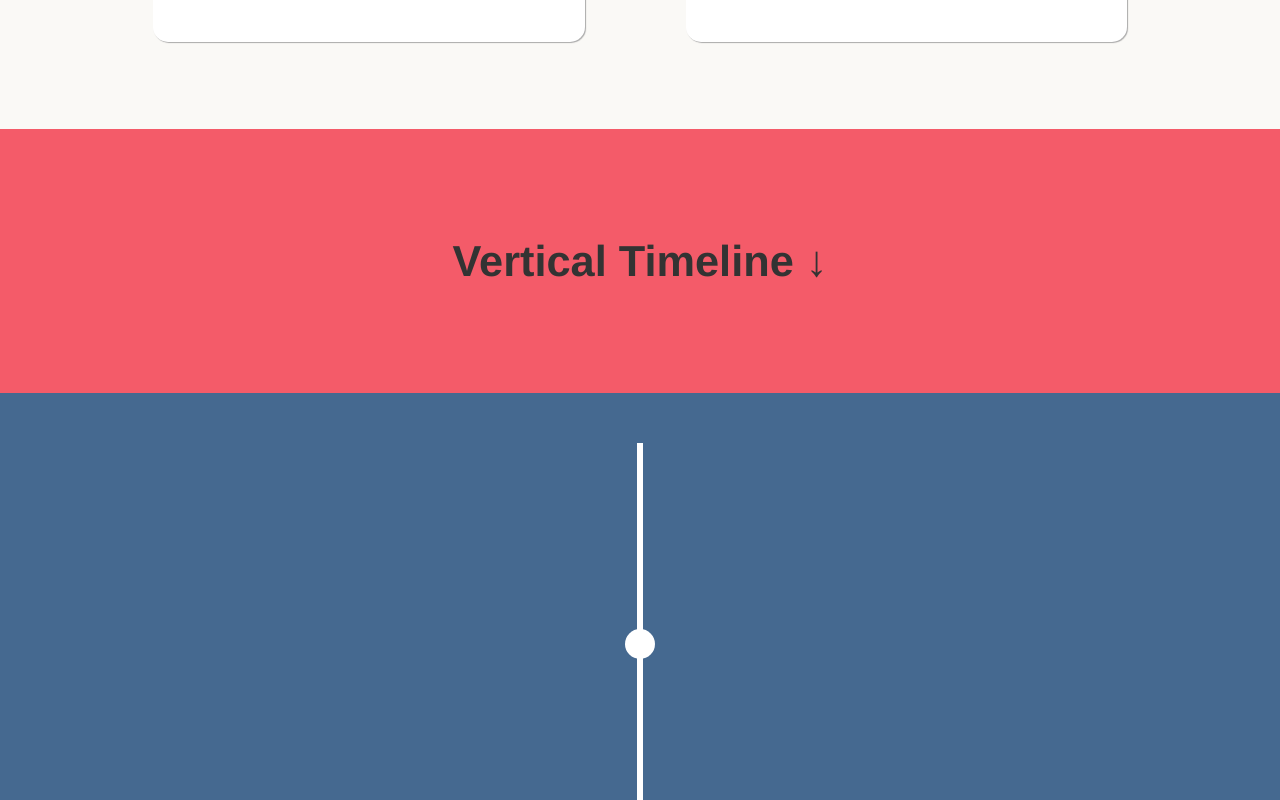
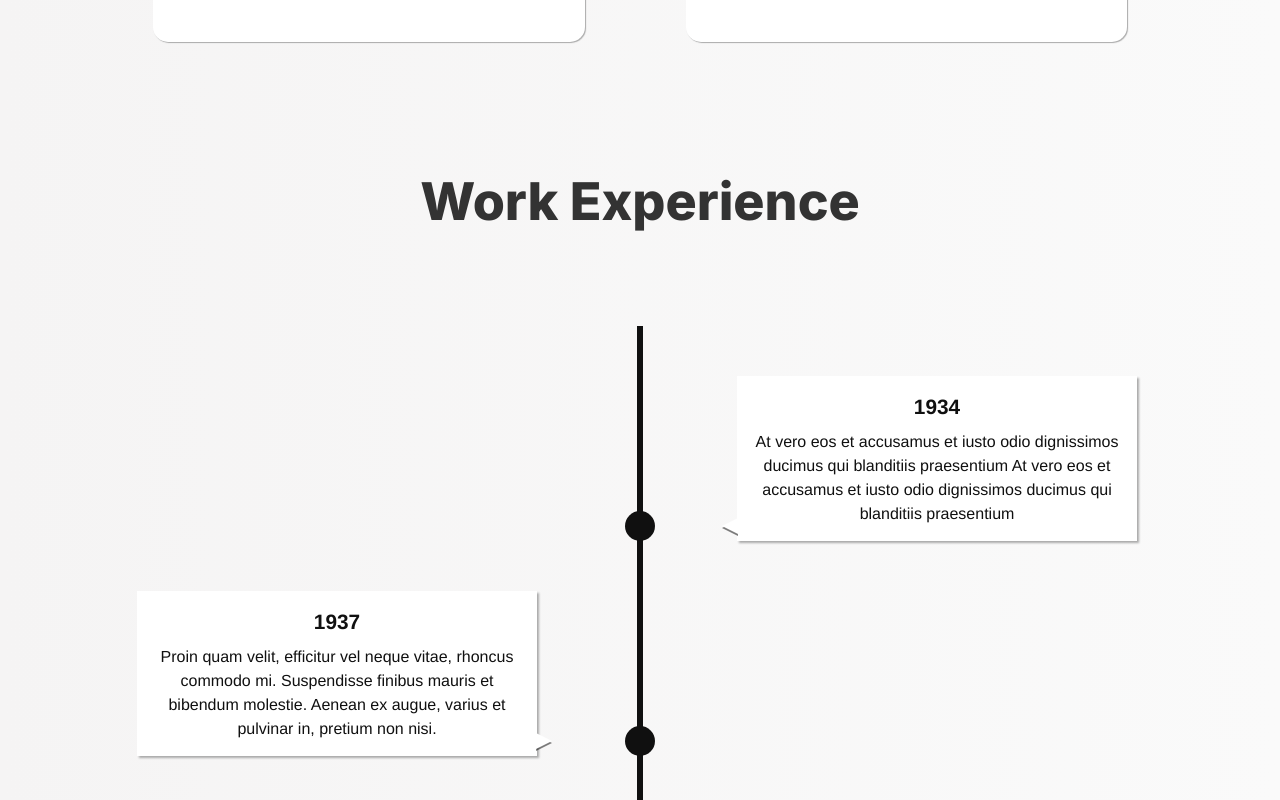
Before and after one commit to arisanator9900/Alex-Stovall-Modern-Portfolio, a React (Vite) app: page / in a window 1280 px wide. Shown: the part 1440-2240 px from the top of the page. Built offline with nearby package versions, Linux system fonts and the light colour scheme.

Commit message:
FIX: Timeline displays correctly and has correct styling

```diff
--- a/src/App.css
+++ b/src/App.css
@@ -1,13 +1,14 @@
 
-.content-box {
-  background-color: #FAF9F6;
-  width: 100%;
-}
 
 /*=============== GOOGLE FONTS ===============*/
 @import url("https://fonts.googleapis.com/css2?family=Poppins:wght@400;500;600&display=swap");
 
 /*=============== VARIABLES CSS ===============*/
+.content-box {
+  background: rgb(207,207,207);
+  background: linear-gradient(90deg, rgb(245, 244, 244) 0%, rgb(250, 250, 250) 100%);;
+  width: 100%;
+}
 :root {
   --header-height: 3rem;
 
--- a/src/App.tsx
+++ b/src/App.tsx
@@ -14,7 +14,6 @@ function App() {
         <Skills/>
         <Timeline/>
         <Projects/>
-
       </div>
 
     </div>
--- a/src/components/Timeline.tsx
+++ b/src/components/Timeline.tsx
@@ -1,49 +1,35 @@
 import React from 'react'
 import '../css/Timeline.css'
+// import timelineData from '../data/timelineData.js'
+
+
 
 const Timeline = () => {
-    (function () {
-        "use strict";
-
-        // define variables
-        var items = document.querySelectorAll(".timeline li");
-
-        // check if an element is in viewport
-        // http://stackoverflow.com/questions/123999/how-to-tell-if-a-dom-element-is-visible-in-the-current-viewport
-        function isElementInViewport(el: any) {
-            var rect = el.getBoundingClientRect();
-            return (
-                rect.top >= 0 &&
-                rect.left >= 0 &&
-                rect.bottom <=
-                (window.innerHeight || document.documentElement.clientHeight) &&
-                rect.right <= (window.innerWidth || document.documentElement.clientWidth)
-            );
-        }
-
-        function callbackFunc() {
-            for (var i = 0; i < items.length; i++) {
-                if (isElementInViewport(items[i])) {
+        let items = document.querySelectorAll(".timeline");
+        console.log(items)
+        const handleScroll = () => {
+            for (let i = 0; i < items.length; i++) {
+                console.log(items)
                     items[i].classList.add("in-view");
-                }
             }
         }
 
-        // listen for events
-        window.addEventListener("load", callbackFunc);
-        window.addEventListener("resize", callbackFunc);
-        window.addEventListener("scroll", callbackFunc);
-    })();
+
 
     //education vs work toggle
     //create a button component. have 2 buttons, if work button is pushed, call setIsWork to true in state
     //then toggle work button css to active and the education button to inactive.
     //in this component feed the education data or the work data into the flow based on what is here
+
+    //h1 isWork ? "Work Experience" : "Education and Certifications"
     return (
-        <div className='timeline-body'>
+        <div
+        className='timeline-body'
+        onLoad={handleScroll}
+        >
             <section className="intro">
                 <div className="container">
-                    <h1>Vertical Timeline &darr;</h1>
+                    <h1 className='timeline-title'>Work Experience</h1>
                 </div>
             </section>
 
@@ -69,54 +55,8 @@ const Timeline = () => {
                             <time>1943</time> In mattis elit vitae odio posuere, nec maximus massa varius. Suspendisse varius volutpat mattis. Vestibulum id magna est.
                         </div>
                     </li>
-                    <li>
-                        <div>
-                            <time>1946</time> In mattis elit vitae odio posuere, nec maximus massa varius. Suspendisse varius volutpat mattis. Vestibulum id magna est.
-                        </div>
-                    </li>
-                    <li>
-                        <div>
-                            <time>1956</time> In mattis elit vitae odio posuere, nec maximus massa varius. Suspendisse varius volutpat mattis. Vestibulum id magna est.
-                        </div>
-                    </li>
-                    <li>
-                        <div>
-                            <time>1957</time> In mattis elit vitae odio posuere, nec maximus massa varius. Suspendisse varius volutpat mattis. Vestibulum id magna est.
-                        </div>
-                    </li>
-                    <li>
-                        <div>
-                            <time>1967</time> Aenean condimentum odio a bibendum rhoncus. Ut mauris felis, volutpat eget porta faucibus, euismod quis ante.
-                        </div>
-                    </li>
-                    <li>
-                        <div>
-                            <time>1977</time> Vestibulum porttitor lorem sed pharetra dignissim. Nulla maximus, dui a tristique iaculis, quam dolor convallis enim, non dignissim ligula ipsum a turpis.
-                        </div>
-                    </li>
-                    <li>
-                        <div>
-                            <time>1985</time> In mattis elit vitae odio posuere, nec maximus massa varius. Suspendisse varius volutpat mattis. Vestibulum id magna est.
-                        </div>
-                    </li>
-                    <li>
-                        <div>
-                            <time>2000</time> In mattis elit vitae odio posuere, nec maximus massa varius. Suspendisse varius volutpat mattis. Vestibulum id magna est.
-                        </div>
-                    </li>
-                    <li>
-                        <div>
-                            <time>2005</time> In mattis elit vitae odio posuere, nec maximus massa varius. Suspendisse varius volutpat mattis. Vestibulum id magna est.
-                        </div>
-                    </li>
                 </ul>
             </section>
-            <footer className="page-footer">
-                <span>made by </span>
-                <a href="https://georgemartsoukos.com/" target="_blank">
-                    <img width="24" height="24" src="https://assets.codepen.io/162656/george-martsoukos-small-logo.svg" alt="George Martsoukos logo" />
-                </a>
-            </footer>
         </div>
     )
 }
--- a/src/css/Timeline.css
+++ b/src/css/Timeline.css
@@ -8,8 +8,9 @@
 
 .timeline-body {
   font: normal 16px/1.5 "Helvetica Neue", sans-serif;
-  background: #456990;
-  color: #fff;
+  background: rgb(207,207,207);
+  background: linear-gradient(90deg, rgb(245, 244, 244) 0%, rgb(250, 250, 250) 100%);
+  color: #101010;
   overflow-x: hidden;
   padding-bottom: 50px;
 }
@@ -19,19 +20,23 @@
 –––––––––––––––––––––––––––––––––––––––––––––––––– */
 
 .intro {
-  background: #f45b69;
-  padding: 100px 0;
+    background: rgb(207,207,207);
+    background: linear-gradient(90deg, rgb(245, 244, 244) 0%, rgb(250, 250, 250) 100%);
+  padding: 1rem;
 }
 
 .container {
-  width: 90%;
+  width: 100%;
   max-width: 1200px;
   margin: 0 auto;
   text-align: center;
 }
 
-h1 {
-  font-size: 2.5rem;
+.timeline-title {
+    font-family: Inter;
+    font-weight: 800;
+    font-size: 3rem;
+    padding: 1rem;
 }
 
 
@@ -39,7 +44,8 @@ h1 {
 –––––––––––––––––––––––––––––––––––––––––––––––––– */
 
 .timeline ul {
-  background: #456990;
+    background: rgb(207,207,207);
+    background: linear-gradient(90deg, rgb(245, 244, 244) 0%, rgb(250, 250, 250) 100%);
   padding: 50px 0;
 }
 
@@ -49,7 +55,7 @@ h1 {
   width: 6px;
   margin: 0 auto;
   padding-top: 50px;
-  background: #fff;
+  background: #101010;
 }
 
 .timeline ul li::after {
@@ -70,7 +76,8 @@ h1 {
   bottom: 0;
   width: 400px;
   padding: 15px;
-  background: #f45b69;
+  background: #fff;
+  box-shadow: 2px 2px 2px #aaa;
 }
 
 .timeline ul li div::before {
@@ -83,23 +90,25 @@ h1 {
 }
 
 .timeline ul li:nth-child(odd) div {
-  left: 45px;
+  left: -100px;
 }
 
 .timeline ul li:nth-child(odd) div::before {
   left: -15px;
   border-width: 8px 16px 8px 0;
-  border-color: transparent #f45b69 transparent transparent;
+  border-color: transparent #fff transparent transparent;
+  filter: drop-shadow(0px 2px 0px rgba(0, 0, 0, 0.5));
 }
 
 .timeline ul li:nth-child(even) div {
-  left: -439px;
+  left: -300px;
 }
 
 .timeline ul li:nth-child(even) div::before {
   right: -15px;
   border-width: 8px 0 8px 16px;
-  border-color: transparent transparent transparent #f45b69;
+  border-color: transparent transparent transparent #fff;
+  filter: drop-shadow(0px 2px 0px rgba(0, 0, 0, 0.5));
 }
 
 time {
@@ -118,13 +127,13 @@ time {
 }
 
 .timeline ul li.in-view::after {
-  background: #f45b69;
+  background: #000;
 }
 
 .timeline ul li div {
-  visibility: hidden;
-  opacity: 0;
-  transition: all 0.5s ease-in-out;
+    transform: none;
+    visibility: visible;
+    opacity: 1;
 }
 
 .timeline ul li:nth-child(odd) div {
@@ -147,11 +156,10 @@ time {
 
 @media screen and (max-width: 900px) {
   .timeline ul li div {
-    width: 250px;
+    max-width: 250px;
   }
   .timeline ul li:nth-child(even) div {
-    left: -289px;
-    /*250+45-6*/
+    left: -150px;
   }
 }
 
@@ -163,12 +171,13 @@ time {
     width: calc(100vw - 91px);
   }
   .timeline ul li:nth-child(even) div {
-    left: 45px;
+    left: 300px;
   }
   .timeline ul li:nth-child(even) div::before {
     left: -15px;
     border-width: 8px 16px 8px 0;
-    border-color: transparent #f45b69 transparent transparent;
+    border-color: transparent transparent transparent #fff;
+    filter: drop-shadow(0px 2px 0px rgba(0, 0, 0, 0.5));
   }
 }
 
--- a/src/data/timelineData.js
+++ b/src/data/timelineData.js
@@ -27,3 +27,5 @@ const timelineData = {
 
     ],
 }
+
+export default timelineData;
```
